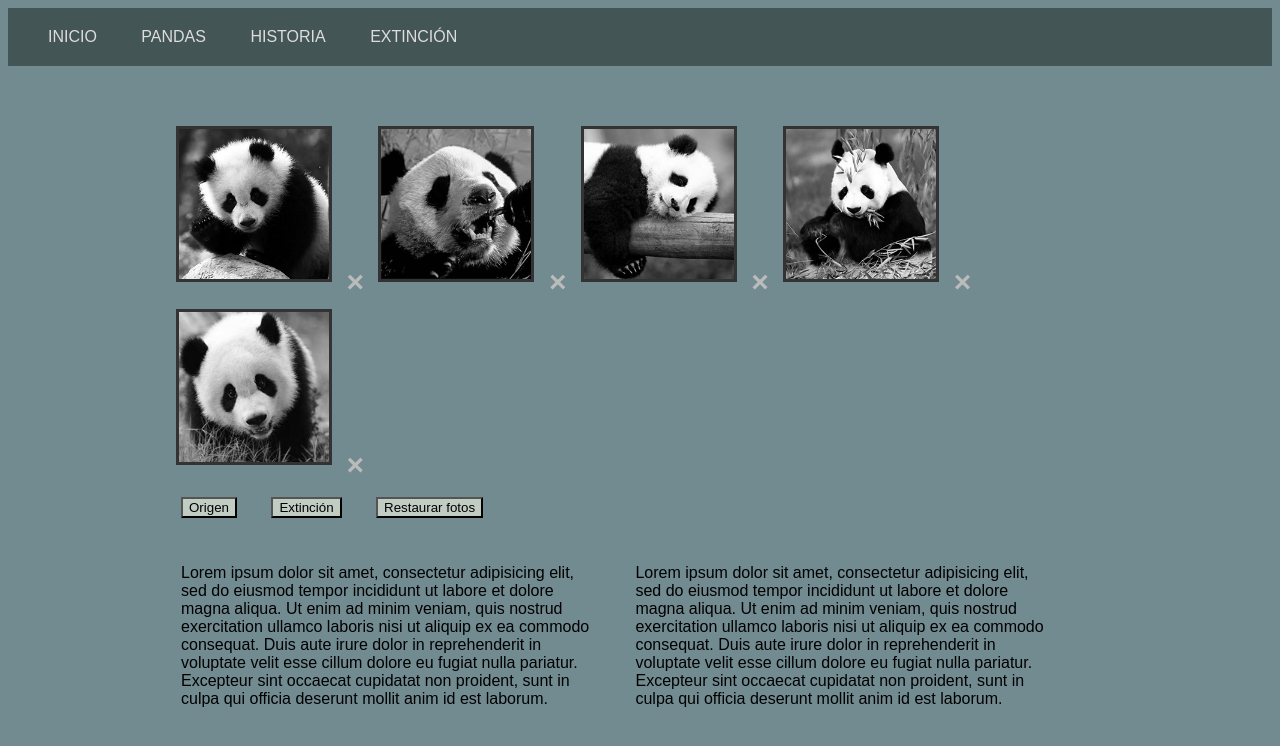
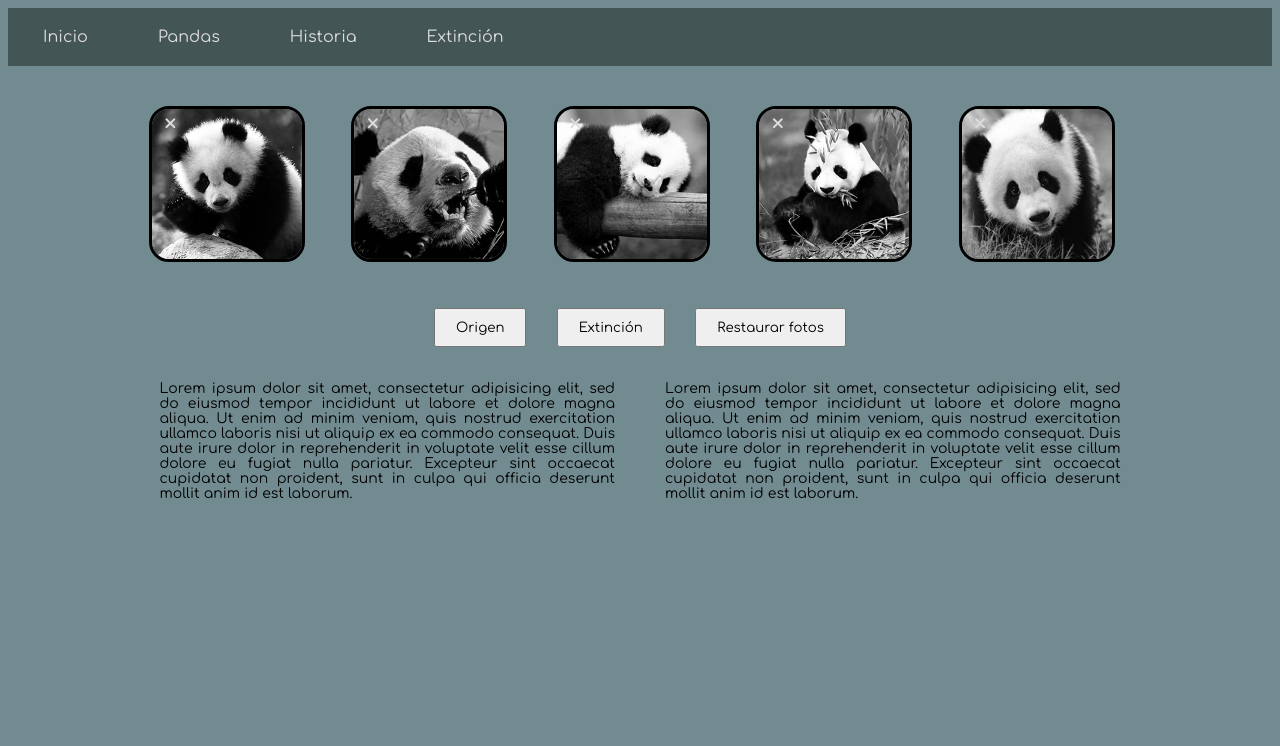
Before and after one commit to magentaFire/leccion23_pandas, a plain HTML site: page index.html in a window 1280 px wide. Drawn offline with Linux system fonts and the light colour scheme.

Commit message:
primer commit

```diff
--- a/assets/css/theme.css
+++ b/assets/css/theme.css
@@ -1,73 +1,83 @@
+* {
+  font-family: 'Comfortaa', sans-serif;
+}
+
 body {
   background-color: #718b91;
-  font-family: sans-serif;
 }
 
 nav {
-  margin-bottom: 50px;
-  padding: 20px;
-  background-color: #445555;
+  display: flex;
+  flex-direction: row;
+  justify-content: flex-start;
+  background-color: #455;
 }
 
-button {
-  width: auto;
-  margin: 15px;
-  background-color: #c1ccc3;
-}
-
-a {
-  margin: 20px;
-  text-transform: uppercase;
+nav > a {
+  padding: 20px 35px;
   text-decoration: none;
   color: #ddd;
 }
 
+a:hover {
+  background-color: #ddd;
+  color: #455;
+}
+
+.containerImgs {
+  display: flex;
+  width: 100%;
+  justify-content: center;
+  flex-wrap: wrap;
+  min-height: 100px;
+}
+
 img {
-  display: inline-block;
   width: 150px;
-  margin: 10px;
-  filter: grayscale(100%);
-  border: 3px solid #333;
+  height: 150px;
+  filter: grayscale();
+  margin: 40px 15px;
+  border: solid 3px;
+  border-radius: 20px;
 }
 
 span {
-  display: inline-block;
-  top: 120px;
-  font-size: 30px;
-  font-weight: bold;
-  color: #bbb;
-  text-decoration: none;
-  cursor: pointer;
+  position: relative;
+  top: -170px;
+  left: -160px;
+  font-size: 25px;
+  color: #ddd;
   z-index: 1;
 }
 
-div span:nth-child(1) {
-
+span:hover {
+  cursor: pointer;
 }
 
-div span:nth-child(2) {
-
+.containerButtons {
+  display: flex;
+  justify-content: space-around;
+  width: 35%;
+  margin: auto;
+  padding-bottom: 20px;
 }
 
-div span:nth-child(3) {
-
+button {
+  padding: 10px 20px;
 }
 
-div span:nth-child(4) {
-
-}
-
-div span:nth-child(5) {
-
-}
-
-.container1 {
-  width: 75%;
+.containerPs {
+  display: flex;
+  justify-content: space-around;
+  width: 80%;
   margin: auto;
 }
 
-.containerP1, .containerP2 {
-  display: inline-block;
-  width: 420px;
-  margin: 15px;
+.containerPs > div {
+  padding: 0 25px;
 }
+
+p {
+  text-align: justify;
+  font-size: 14px;
+}
--- a/assets/js/main.js
+++ b/assets/js/main.js
@@ -0,0 +1,19 @@
+var spans = document.getElementsByTagName("span");
+var botonRestaurar = document.getElementById("botonRestaurar");
+var imgContainer = document.getElementsByClassName("imgContainer");
+
+for (var i = 0; i < spans.length; i++) {
+  spans[i].addEventListener("click", cierraImagen)
+}
+botonRestaurar.addEventListener("click", restauraImgs);
+
+function cierraImagen() {
+  this.parentNode.style.display = "none";
+}
+
+function restauraImgs() {
+  for (var i = 0; i < imgContainer.length; i++){
+    console.log("holi");
+    imgContainer.style.display = "block"
+  }
+}
--- a/index.html
+++ b/index.html
@@ -2,6 +2,7 @@
 <html>
   <head>
     <link rel="stylesheet" href="assets/css/theme.css">
+    <link href="https://fonts.googleapis.com/css?family=Comfortaa" rel="stylesheet">
     <meta charset="utf-8">
     <title>Pandas!!!</title>
   </head>
@@ -15,16 +16,27 @@
 
     <div class="container1">
       <div class="containerImgs">
-        <img src="assets/img/panda01.jpg" alt="">
-        <span>&times;</span>
-        <img src="assets/img/panda02.jpg" alt="">
-        <span>&times;</span>
-        <img src="assets/img/panda03.jpg" alt="">
-        <span>&times;</span>
-        <img src="assets/img/panda04.jpg" alt="">
-        <span>&times;</span>
-        <img src="assets/img/panda05.jpg" alt="">
-        <span>&times;</span>
+        <div class="imgContainer img01">
+          <img src="assets/img/panda01.jpg" alt="">
+          <span id="tache1">&times;</span>
+        </div>
+        <div class="imgContainer img02">
+          <img src="assets/img/panda02.jpg" alt="">
+          <span id="tache2">&times;</span>
+        </div>
+        <div class="imgContainer img03">
+          <img src="assets/img/panda03.jpg" alt="">
+          <span id="tache3">&times;</span>
+        </div>
+        <div class="imgContainer img04">
+          <img src="assets/img/panda04.jpg" alt="">
+          <span id="tache4">&times;</span>
+        </div>
+        <div class="imgContainer img05">
+          <img src="assets/img/panda05.jpg" alt="">
+          <span id="tache5">&times;</span>
+        </div>
+
       </div>
 
       <div class="containerButtons">
@@ -33,6 +45,7 @@
         <button type="button" id="botonRestaurar">Restaurar fotos</button>
       </div>
 
+      <section class="containerPs">
       <div class="containerP1">
         <p>Lorem ipsum dolor sit amet, consectetur adipisicing elit, sed do eiusmod tempor incididunt ut labore et dolore magna aliqua.
           Ut enim ad minim veniam, quis nostrud exercitation ullamco laboris nisi ut aliquip ex ea commodo consequat.
@@ -40,7 +53,6 @@
           Excepteur sint occaecat cupidatat non proident, sunt in culpa qui officia deserunt mollit anim id est laborum.
         </p>
       </div>
-
       <div class="containerP2">
         <p>Lorem ipsum dolor sit amet, consectetur adipisicing elit, sed do eiusmod tempor incididunt ut labore et dolore magna aliqua.
           Ut enim ad minim veniam, quis nostrud exercitation ullamco laboris nisi ut aliquip ex ea commodo consequat.
@@ -48,7 +60,10 @@
           Excepteur sint occaecat cupidatat non proident, sunt in culpa qui officia deserunt mollit anim id est laborum.
         </p>
       </div>
+      </section>
+
     </div>
+
     <script src="assets/js/main.js"></script>
   </body>
 </html>
```
Also changed, not shown: assets/img/leccion 24, ejercicio 1.html (added, +27 -0 lines).
